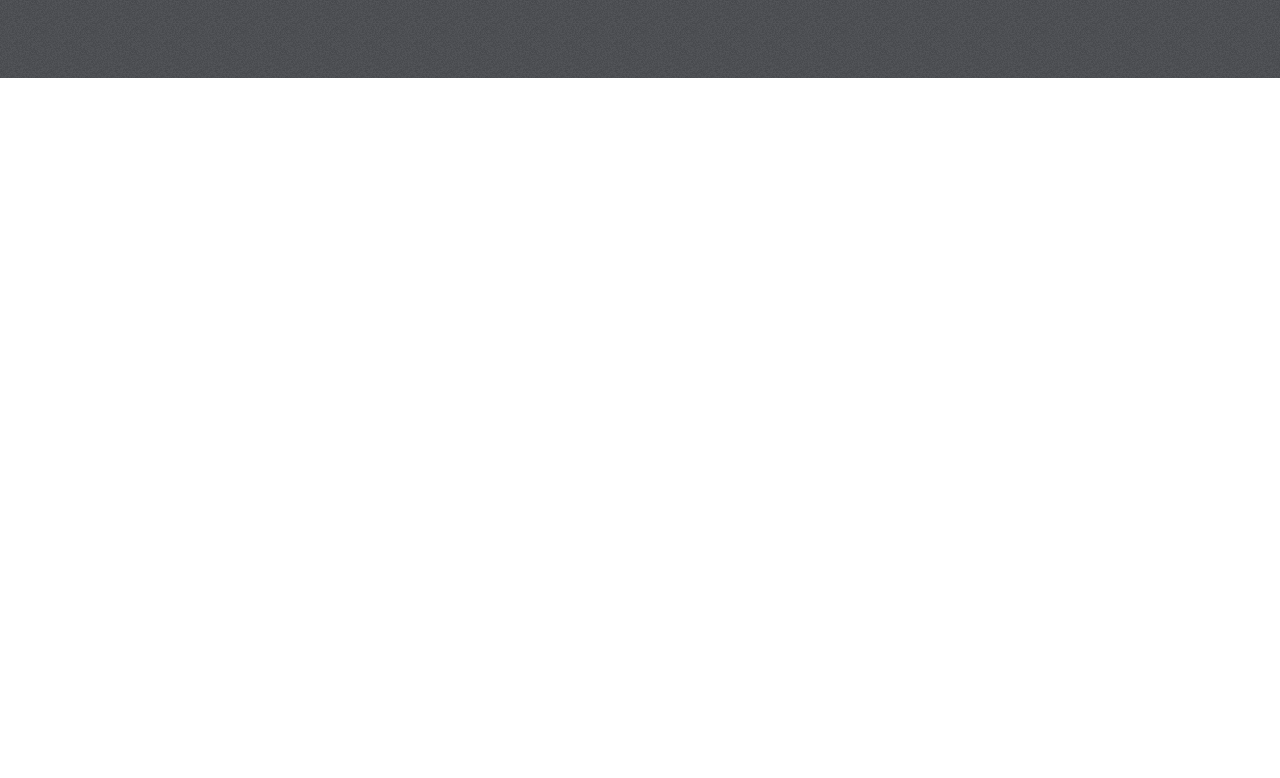
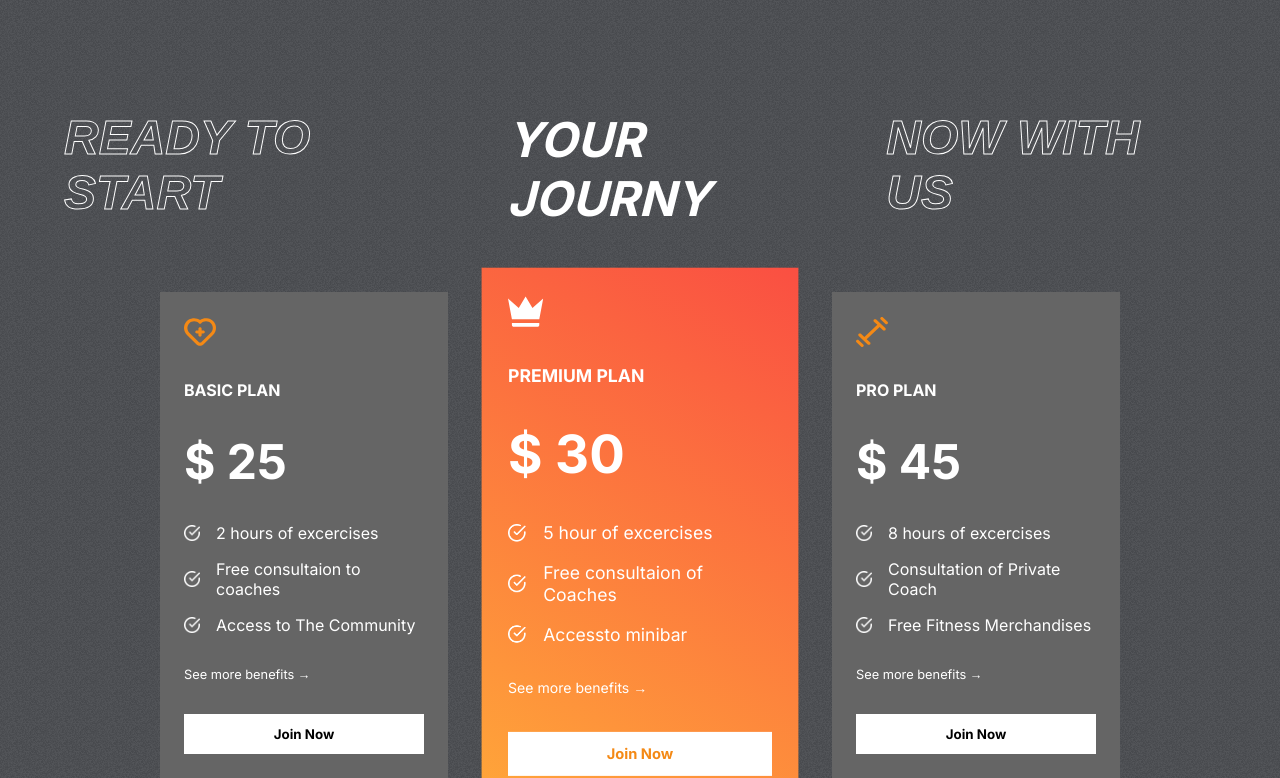
Before and after one commit to freetimezp/js-sport-03, a React (Create React App) app: page / in a window 1280 px wide. Shown: the part 1868-2646 px from the top of the page. Before the commit the page ends 1946 px from the top, so only its background shows below. Built offline with nearby package versions, Linux system fonts and the light colour scheme.

Commit message:
05. js-sport-03. Plans component.

```diff
--- a/src/App.js
+++ b/src/App.js
@@ -1,6 +1,7 @@
 import Hero from './components/Hero/Hero';
 import Programs from './components/Programs/Programs';
 import Reasons from './components/Reasons/Reasons';
+import Plans from './components/Plans/Plans';
 
 import './App.css';
 
@@ -10,6 +11,7 @@
       <Hero />
       <Programs />
       <Reasons />
+      <Plans />
     </div>
   );
 }
--- /dev/null
+++ b/src/components/Plans/Plans.css
@@ -0,0 +1,74 @@
+.plans-container {
+    margin-top: -4rem;
+    padding: 0 4rem;
+    display: flex;
+    flex-direction: column;
+    gap: 4rem;
+    position: relative;
+}
+
+.plans {
+    display: flex;
+    align-items: center;
+    justify-content: center;
+    gap: 3rem;
+}
+
+.plan {
+    display: flex;
+    flex-direction: column;
+    background: var(--caloryCard);
+    color: #fff;
+    gap: 2rem;
+    padding: 1.5rem;
+    width: 15rem;
+}
+
+.plan:nth-child(2) {
+    background: var(--planCard);
+    transform: scale(1.1);
+}
+
+.plan>svg {
+    fill: var(--orange);
+    width: 2rem;
+    height: 2rem;
+}
+
+.plan>:nth-child(2) {
+    font-size: 1rem;
+    font-weight: bold;
+}
+
+.plan>:nth-child(3) {
+    font-size: 3rem;
+    font-weight: bold;
+}
+
+.plan>:nth-child(5) {
+    font-size: 0.8rem;
+}
+
+.features {
+    display: flex;
+    flex-direction: column;
+    gap: 1rem;
+}
+
+.feature {
+    display: flex;
+    align-items: center;
+    gap: 1rem;
+}
+
+.feature>img {
+    width: 1rem;
+}
+
+.plans>:nth-child(2)>svg {
+    fill: #fff;
+}
+
+.plans>:nth-child(2)>button {
+    color: var(--orange);
+}
--- /dev/null
+++ b/src/components/Plans/Plans.jsx
@@ -0,0 +1,44 @@
+import React from 'react';
+
+import { plansData } from '../../data/plansData';
+import whiteTick from '../../assets/whiteTick.png';
+
+import './Plans.css';
+
+const Plans = () => {
+    return (
+        <div className='plans-container'>
+            <div className="programs-header" style={{ gap: '2rem' }}>
+                <span className='stroke-text'>Ready to start</span>
+                <span>your journy</span>
+                <span className='stroke-text'>now with us</span>
+            </div>
+
+            <div className="plans">
+                {plansData.map((plan, index) => (
+                    <div className='plan' key={index}>
+                        {plan.icon}
+                        <span>{plan.name}</span>
+                        <span>$ {plan.price}</span>
+
+                        <div className="features">
+                            {plan.features.map((feature, i) => (
+                                <div className='feature' key={i}>
+                                    <img src={whiteTick} alt="white tick" />
+                                    <span key={i}>{feature}</span>
+                                </div>
+                            ))}
+                        </div>
+
+                        <div>
+                            <span>See more benefits &#8594; </span>
+                        </div>
+                        <button className='btn'>Join Now</button>
+                    </div>
+                ))}
+            </div>
+        </div>
+    );
+}
+
+export default Plans;
--- a/src/components/Programs/Programs.jsx
+++ b/src/components/Programs/Programs.jsx
@@ -15,8 +15,8 @@
             </div>
 
             <div className="program-categories">
-                {programsData.map((program) => (
-                    <div className="category">
+                {programsData.map((program, index) => (
+                    <div className="category" key={index}>
                         {program.image}
                         <span>{program.heading}</span>
                         <span>{program.details}</span>
--- a/src/components/Reasons/Reasons.css
+++ b/src/components/Reasons/Reasons.css
@@ -1,7 +1,8 @@
 .reasons {
     padding: 0 4rem;
     display: flex;
-    gap: 2rem;
+    gap: 4rem;
+    margin: 0 auto;
 }
 
 .left-r {
```
